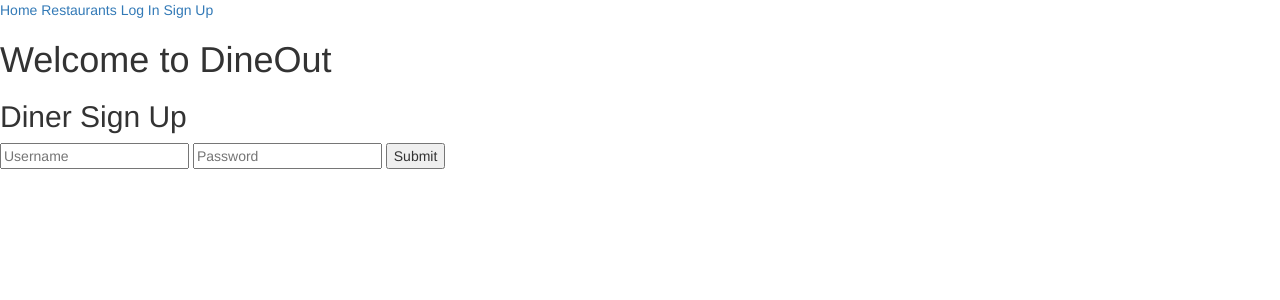
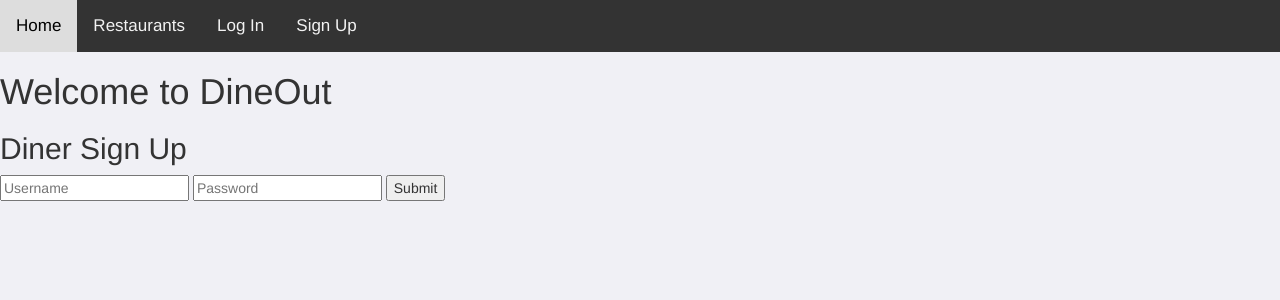
Before and after one commit to sophiechan/DineOut, a Flask app: page /signup in a window 1280 px wide. Shown: the top 300 px of the page. Run offline with Flask 2, Linux system fonts and the light colour scheme; parts of the project's set-up code (start-up, migrations or seed data) failed here and were passed over; some libraries are stand-ins or nearby versions.

Commit message:
add css style

```diff
--- a/templates/layout.html
+++ b/templates/layout.html
@@ -7,14 +7,41 @@
 			href="https://maxcdn.bootstrapcdn.com/bootstrap/3.3.7/css/bootstrap.min.css"
 			integrity="sha384-BVYiiSIFeK1dGmJRAkycuHAHRg32OmUcww7on3RYdg4Va+PmSTsz/K68vbdEjh4u"
 			crossorigin="anonymous">
+		<style type="text/css">
+			.topnav {
+			    overflow: hidden;
+			    background-color: #333;
+			}
+
+			.topnav a {
+			    float: left;
+			    display: block;
+			    color: #f2f2f2;
+			    text-align: center;
+			    padding: 14px 16px;
+			    text-decoration: none;
+			    font-size: 17px;
+			}
+
+			.topnav a:hover {
+			    background-color: #ddd;
+			    color: black;
+			}
+
+			.topnav a.active {
+			    background-color: #4CAF50;
+			    color: white;
+			}
+		</style>
 	</head>
-	<body>
+	<body style="background-color:#f0f0f5;">
 		<script src="https://code.jquery.com/jquery-1.12.4.min.js"
 			integrity="sha256-ZosEbRLbNQzLpnKIkEdrPv7lOy9C27hHQ+Xp8a4MxAQ="
 			crossorigin="anonymous"></script>
 		<script src="https://maxcdn.bootstrapcdn.com/bootstrap/3.3.7/js/bootstrap.min.js"
 			integrity="sha384-Tc5IQib027qvyjSMfHjOMaLkfuWVxZxUPnCJA7l2mCWNIpG9mGCD8wGNIcPD7Txa"
 			crossorigin="anonymous"></script>
+
 	{% block body %}
 		<div class="topnav" id="myTopnav">
 				<a href="/">Home</a>
```
